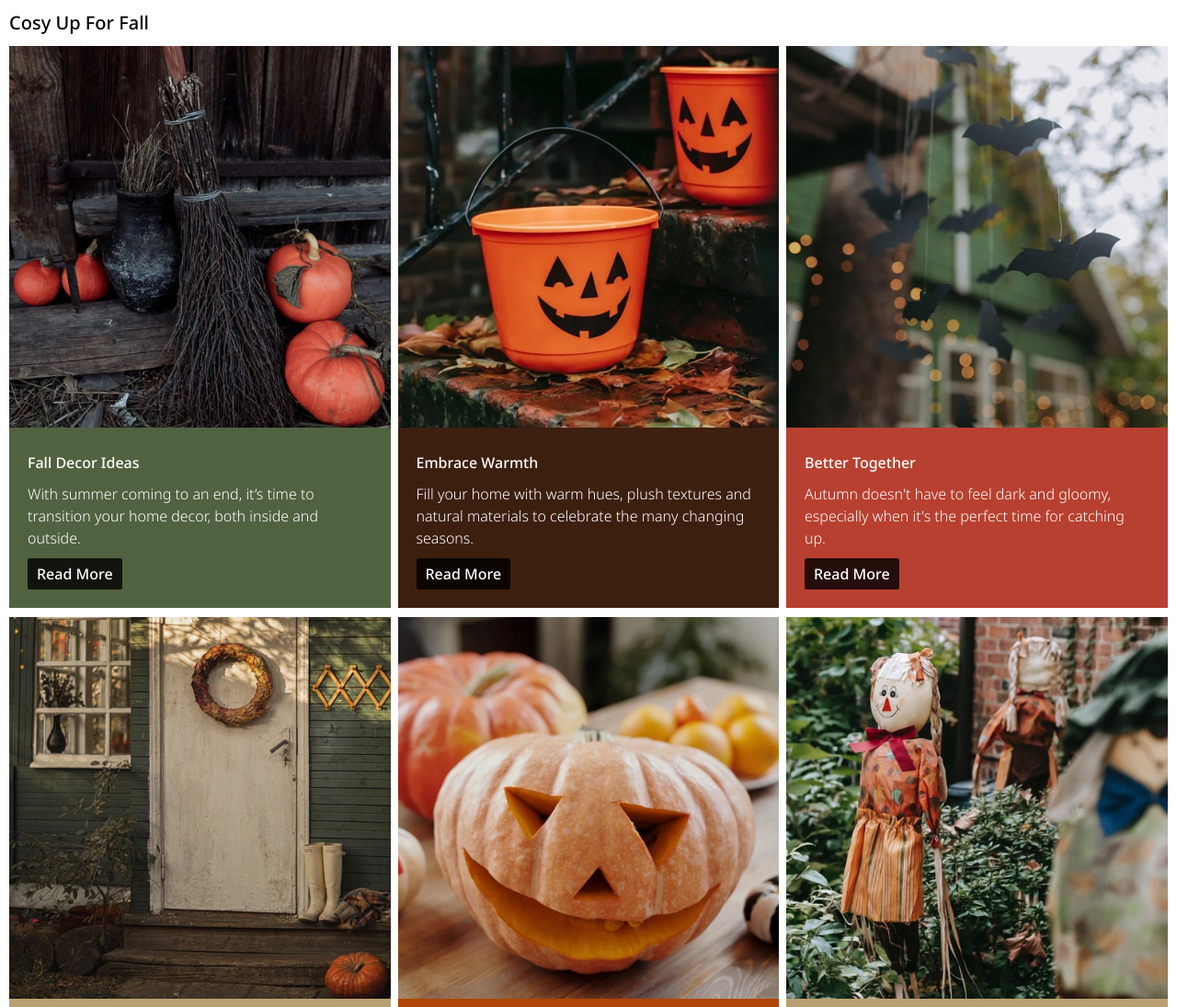
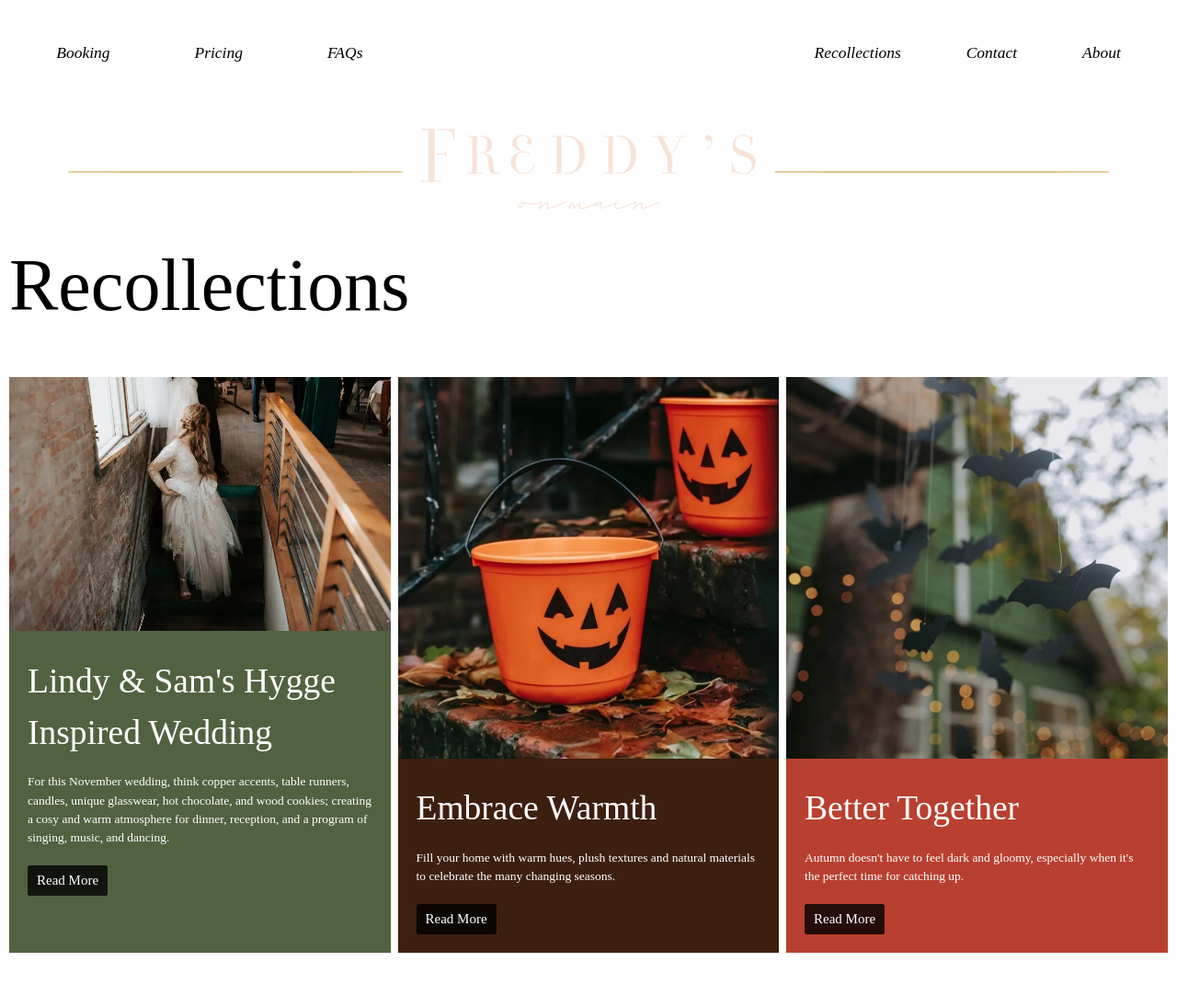
Before and after one commit to lindythomps/freddys-on-main, a plain HTML site: page recollections.html in a window 1280 px wide. Shown: the top 1095 px of the page at 92% size. After the commit the page ends 1046 px from the top, so only its background shows below. Drawn offline with Linux system fonts and the light colour scheme.

Commit message:
created first draft blog home page

```diff
--- a/blog/css/styles.css
+++ b/blog/css/styles.css
@@ -8,6 +8,74 @@
     background-color: #750119;
 
 */
+.sr-only {
+    position:absolute;
+    left:-10000px;
+    top:auto;
+    width:1px;
+    height:1px;
+    overflow:hidden;
+}
+/* ******************* Header ********************* */
+header {
+    background-color: white;
+    max-width: 1280px;
+    margin: 0 auto;
+}
+
+.site-id {
+    margin: 0 auto;
+    width: 35%;
+    display: flex;
+    align-items: center;
+}
+
+.logo {
+    text-align: center;
+    color: var(--charcoal);
+    text-decoration: none;
+    padding: 1rem 1rem 0.5rem 1rem;
+}
+.logo span {
+    font-family: 'rahayuregular';
+    font-size: 1.5rem;
+}
+
+.logo img:last-of-type {
+    display: none;
+}
+
+.toggle-btn {
+    position: absolute;
+    right: 0;
+    padding: 1rem;
+    width: 5rem;
+    display: block;
+    fill: #bd8dbf;
+}
+
+header nav {
+    position: absolute;
+    top: 5.5rem; /* the height of the closed header */
+    left: 0;
+    width: 100vw;
+    max-height: 0;
+    overflow: hidden;
+    transition: max-height 0.7s ease-in-out;
+    background-color: white;
+    }
+
+.show-nav {
+    max-height: 100vh;
+    z-index: 50;
+    }
+
+nav ul li a {
+    display: block;
+    padding: 1rem;
+    color: black;
+    z-index: 100;
+}
 
 /* Typography */
 
@@ -22,7 +90,7 @@ p {
 }
 
 h2 {
-    font-size: 2rem;
+    font-size: 3rem;
 }
 
 h3 {
@@ -39,6 +107,7 @@ h3 {
     display: flex;
     margin-top: 1rem;
     color: #fff;
+    flex-flow: column;
 }
 
 .card > * {
@@ -67,14 +136,17 @@ h3 {
 
 .card:nth-of-type(4) {
     background-color: #b9a072;
+    display: none;
 }
 
 .card:nth-of-type(5) {
     background-color: #b04507;
+    display: none;
 }
 
 .card:nth-of-type(6) {
     background-color: #b9a072;
+    display: none;
 }
 
 .description a {
@@ -102,6 +174,7 @@ h3 {
         display: flex;
         flex-wrap: wrap;
         justify-content: space-between;
+        margin-top: 15rem;
     }
 
     h2 {
--- a/blog/recollections.html
+++ b/recollections.html
@@ -3,7 +3,7 @@
 	<head>
 		<meta charset="utf-8">
 		<meta name="viewport" content="width=device-width, initial-scale=1.0">
-		<title>Cosy Up For Fall</title>
+		<title>Freddy's on Main | Recollections</title>
 
 		<meta name="author" content="Valerie Watson | vwatson@nait.ca">
 		<meta name="description" content="This website demonstrates how to present different flexbox layouts and orientations based upon viewport size.">
@@ -15,25 +15,59 @@
 
 		<!-- Stylesheets -->
 		<link rel="stylesheet" type="text/css" href="css/reset.css">
+		<link rel="stylesheet" type="text/css" href="blog/css/styles.css">
 		<link rel="stylesheet" type="text/css" href="css/styles.css">
 	</head>
 	<body>
+		<header>
+			<div class="wrapper">
+				<div class="relative flex-container">
+					<nav>
+						<ul>
+							<li><a href="#booking">Booking</a></li>
+							<li><a href="#pricing">Pricing</a></li>
+							<li><a href="#faqs">FAQs</a></li>
+						</ul>
+						<ul>
+							<li><a href="#gallery">Recollections</a></li>
+							<li><a href="#contact">Contact</a></li>
+							<li><a href="#about">About</a></li>
+						</ul>
+					</nav>
+					<section class="site-id">
+						<h1 class="sr-only">Freddy's on Main</h1>
+						<div class="horizontal-line"></div>
+						<a class="logo flex-container" href="index.html">
+							<img src="img/freddys-logo.png" alt="Freddy's on Main Logo">
+							<img src="img/logo-tan.png" alt="Freddy's on Main logo">
+							<span>on main</span>
+						</a>
+						<div class="horizontal-line"></div>
+						<svg class="toggle-btn" viewBox="0 0 100 80" width="100%" height="100%">
+							<rect width="100" height="16" rx="5"></rect>
+							<rect y="30" width="100" height="16" rx="5"></rect>
+							<rect y="60" width="100" height="16" rx="5"></rect>
+						</svg>
+					</section>
+				</div>
+			</div>
+		</header>
 		<section class="card-deck">
-			<h2>Cosy Up For Fall</h2>
+			<h2>Recollections</h2>
 			<div class="card">
 				<div class="image-container">
-					<img src="img/1.webp" alt="some desctiptive text">
+					<img src="blog/img/sam-lindy-blog.webp" alt="some desctiptive text">
 				</div>
 				<section class="description">
-					<h3>Fall Decor Ideas</h3>
-					<p>With summer coming to an end, it’s time to transition your home decor, both inside and outside.</p>
-					<a href="#">Read More</a>
+					<h3>Lindy & Sam's Hygge Inspired Wedding</h3>
+					<p>For this November wedding, think copper accents, table runners, candles, unique glasswear, hot chocolate, and wood cookies; creating a cosy and warm atmosphere for dinner, reception, and a program of singing, music, and dancing.</p>
+					<a href="blog/lindy+sam.html">Read More</a>
 				</section>
 			</div>
 
 			<div class="card">
 				<div class="image-container">
-					<img src="img/2.webp" alt="some desctiptive text">
+					<img src="blog/img/2.webp" alt="some desctiptive text">
 				</div>
 				<section class="description">
 					<h3>Embrace Warmth</h3>
@@ -44,7 +78,7 @@
 			</div>
 			<div class="card">
 				<div class="image-container">
-					<img src="img/3.webp" alt="some desctiptive text">
+					<img src="blog/img/3.webp" alt="some desctiptive text">
 				</div>
 				<section class="description">
 					<h3>Better Together</h3>
@@ -54,7 +88,7 @@
 			</div>
 			<div class="card">
 				<div class="image-container">
-					<img src="img/4.webp" alt="some desctiptive text">
+					<img src="blog/img/4.webp" alt="some desctiptive text">
 				</div>
 				<section class="description">
 					<h3>Better Together</h3>
@@ -64,7 +98,7 @@
 			</div>
 				<div class="card">
 					<div class="image-container">
-						<img src="img/5.webp" alt="some desctiptive text">
+						<img src="blog/img/5.webp" alt="some desctiptive text">
 					</div>
 					<section class="description">
 						<h3>Dried Wreath</h3>
@@ -74,7 +108,7 @@
 				</div>
 				<div class="card">
 					<div class="image-container">
-						<img src="img/6.webp" alt="some desctiptive text">
+						<img src="blog/img/6.webp" alt="some desctiptive text">
 					</div>
 					<section class="description">
 						<h3>Leaf Wreath</h3>
@@ -83,6 +117,6 @@
 					</section>
 				</div>
 			</section>
-
+		<script src="js/main.js"></script>
 	</body>
 </html>
```
Also changed, not shown: blog/img/sam-lindy-blog.webp (added), blog/lindy+sam.html (added), 2 other files.
